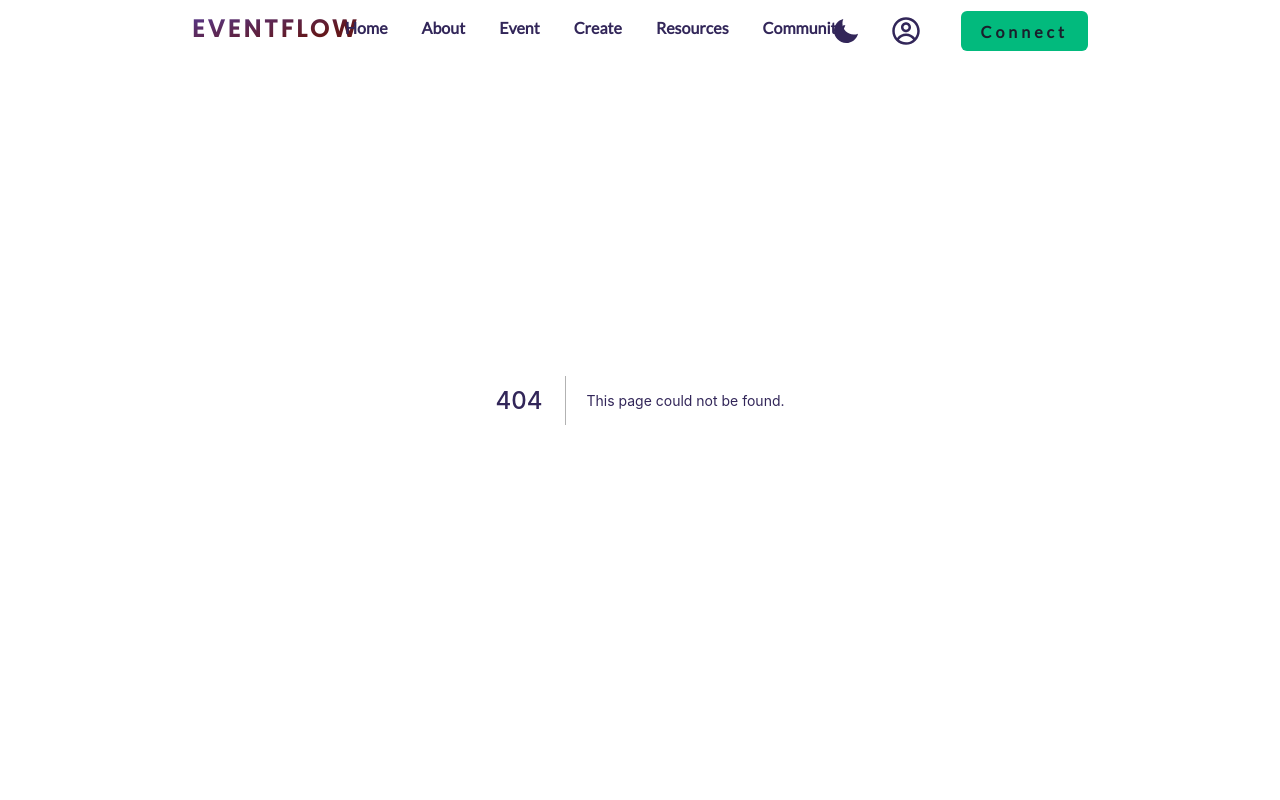
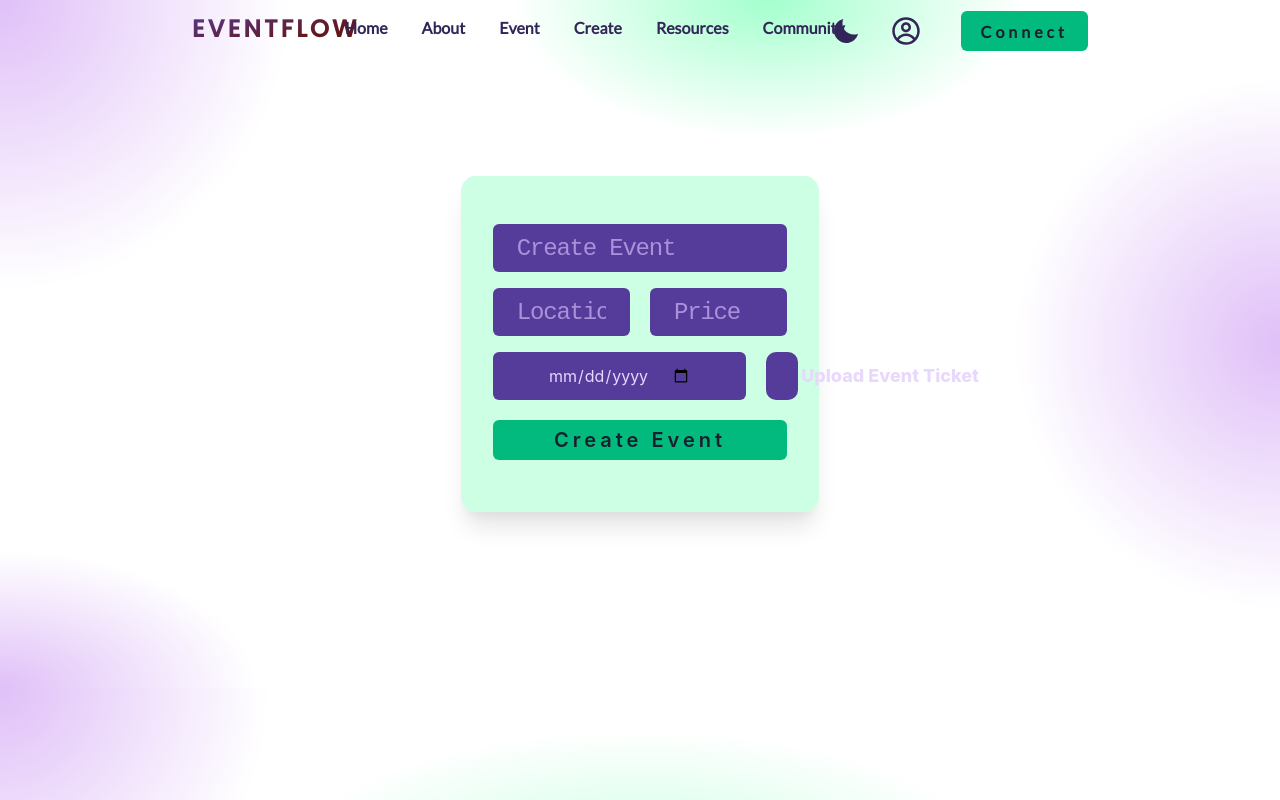
Before and after one commit to BlockHashiras/EventFlow-Frontend, a Next.js app: page /create in a window 1280 px wide. Before the commit this address had no page. Shown: the top 800 px of the page. Built offline with nearby package versions, Linux system fonts and the light colour scheme.

Commit message:
added create event

```diff
--- /dev/null
+++ b/pages/create.tsx
@@ -0,0 +1,141 @@
+import { Box, Button, color, Flex, Input, Text} from "@chakra-ui/react";
+
+const create = () => {
+    const validateEventName = (value: any) => {
+        let error
+        if(!value){
+            error = "Event name is required"
+        }
+        return error
+    }
+    const onsubmit = async (e: any) => {
+        console.log("submit")
+    }
+
+    return (
+        <Box
+        className="create-wrapper"
+        px="12rem"
+        py="5rem"
+        >
+            <Box
+            w="40%"
+            m="6rem 30%"
+            p="2rem"
+            bg="#c1ffdecf"
+            borderRadius="15px"
+            boxShadow="xl"
+            >
+                <form onSubmit={onsubmit}>
+                    <Box
+                    w="100%"
+                    bg="purple.700"
+                    m="1rem 0 0 0"
+                    p=""
+                    borderRadius="10px"
+                    >
+                        <Input
+                        isRequired={true}
+                        type= "text"
+                        placeholder='Create Event'
+                        letterSpacing="tighter"
+                        border="0"
+                        p="1.5rem"
+                        color="purple.100"
+                        fontSize="2xl"
+                        fontFamily="monospace"
+                        focusBorderColor='transparent'
+                        _placeholder={{fontFamily:"monospace", color: "#d6bcfaaa"}}
+                        />
+                    </Box>
+                    <Flex
+                    gap={5}
+                    >
+                        <Box
+                        bg="purple.700"
+                        m="1rem 0 0 0"
+                        borderRadius="10px"
+                        >
+                            <Input
+                            isRequired={true}
+                            type= "text"
+                            placeholder='Location'
+                            letterSpacing="tighter"
+                            border="0"
+                            p="1.5rem"
+                            color="purple.100"
+                            fontSize="2xl"
+                            fontFamily="monospace"
+                            focusBorderColor='transparent'
+                            _placeholder={{fontFamily:"monospace", color: "#d6bcfaaa"}}
+                            />
+                        </Box>
+                        <Box
+                        bg="purple.700"
+                        m="1rem 0 0 0"
+                        borderRadius="10px"
+                        >
+                            <Input
+                            isRequired={true}
+                            type= "number"
+                            placeholder='Price'
+                            letterSpacing="tighter"
+                            border="0"
+                            p="1.5rem"
+                            color="purple.100"
+                            fontSize="2xl"
+                            fontFamily="monospace"
+                            focusBorderColor='transparent'
+                            _placeholder={{fontFamily:"monospace", color: "#d6bcfaaa"}}
+                            />
+                        </Box>
+                    </Flex>
+                    <Flex
+                    gap={5}
+                    >
+                        <Box
+                        bg="purple.700"
+                        m="1rem 0 0 0"
+                        borderRadius="10px"
+                        >
+                            <Input
+                            isRequired={true}
+                            placeholder="Select Date and Time"
+                            size="md"
+                            type="date"
+                            border="0"
+                            py="1.5rem"
+                            px="3.45rem"
+                            color="purple.100"
+                            focusBorderColor="transparent"
+                            _placeholder={{fontFamily:"monospace", color: "#d6bcfaaa"}}
+                            />
+                        </Box>
+                        <Box
+                        bg="purple.700"
+                        m="1rem 0 0 0"
+                        borderRadius="10px"
+                        >
+                            <label>
+                                <Text
+                                textAlign="center"
+                                fontSize="lg"
+                                color="purple.100"
+                                position="absolute"
+                                p="10px 35px"
+                                fontWeight="extrabold"
+                                >
+                                    Upload Event Ticket
+                                </Text>
+                                <Input type="file" opacity="0" h="0" border="0" />
+                            </label>
+                        </Box>
+                    </Flex>
+                    <Button fontSize="20px" _hover={{"backgroundColor": "#049f6b"}} _active={{"backgroundColor": "#05b47a"}} variant='solid' p="0 20px" letterSpacing="4px" bg='#02ba7d' w="100%" my={5}>Create Event</Button>
+                </form>
+            </Box>
+        </Box>
+    );
+}
+
+export default create;
```
